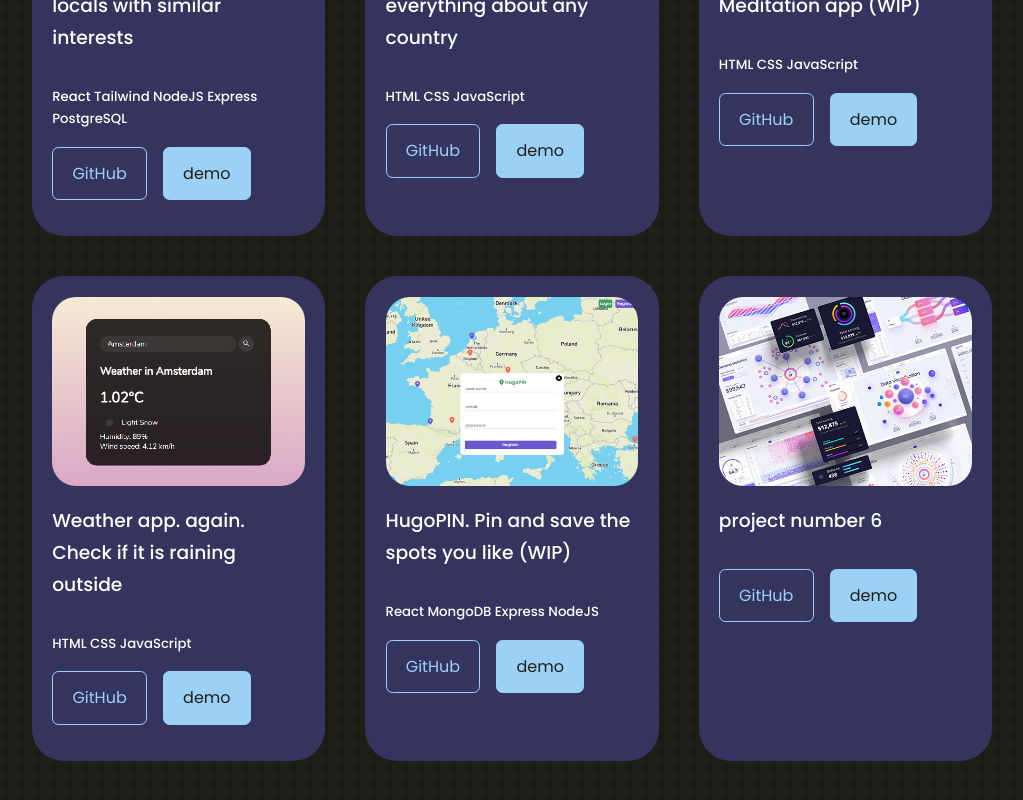
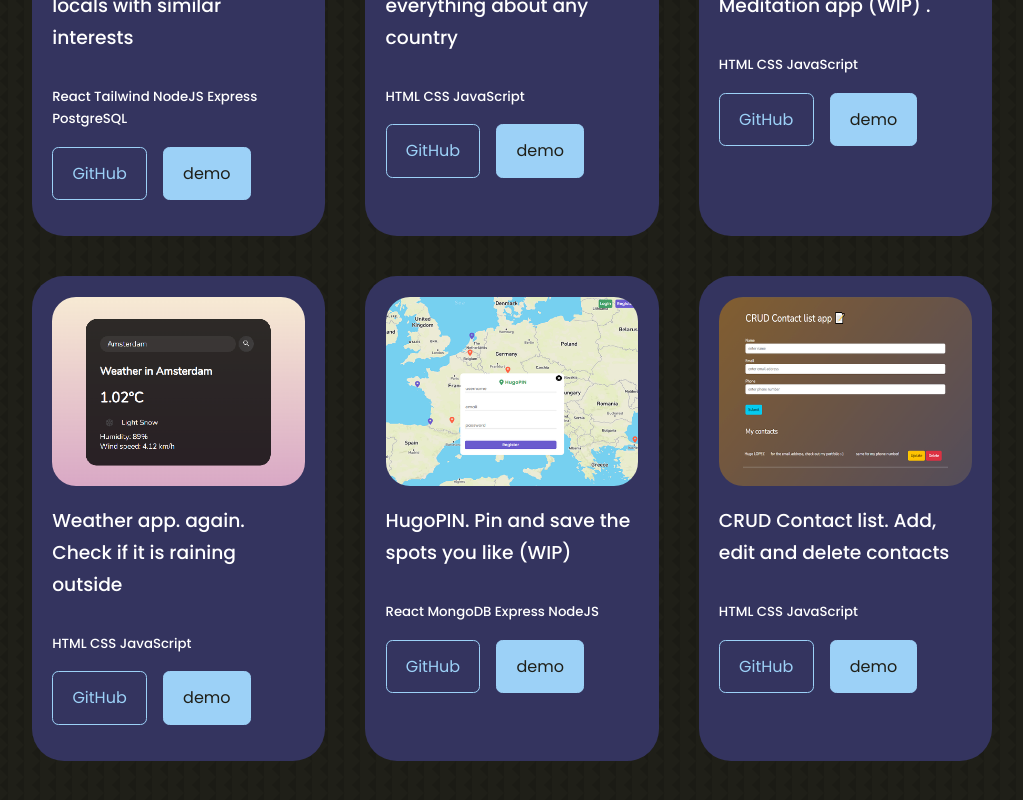
Before and after one commit to HugoLOPEZ64/Portfolio, a React (Create React App) app: page / in a window 1280 px wide. Shown: the part 2663-3463 px from the top of the page, without its empty margins (128-1151 px from the left). Built offline with nearby package versions, Linux system fonts and the light colour scheme.

Commit message:
changes portfolio component, ready to deploy

```diff
--- a/src/components/portfolio/Portfolio.jsx
+++ b/src/components/portfolio/Portfolio.jsx
@@ -5,7 +5,7 @@ import IMG2 from '../../assets/countryguide3.png'
 import IMG3 from '../../assets/meditation.png'
 import IMG4 from '../../assets/weather.png'
 import IMG5 from '../../assets/travel.png'
-import IMG6 from '../../assets/portfolio6.jpg'
+import IMG6 from '../../assets/crud.png'
 
 
 const data = [
@@ -14,7 +14,7 @@ const data = [
     image: IMG1,
     title: 'Otalktone, travel and meet locals with similar interests',
     sub: 'React Tailwind NodeJS Express PostgreSQL',
-    github: 'http://github.com',
+    github: 'https://youtu.be/iePhu_kNySE',
     demo: 'https://otalktone.fly.dev/'
   },
 
@@ -30,7 +30,7 @@ const data = [
   {
     id: 3,
     image: IMG3,
-    title: 'The not so responsive Meditation app (WIP)',
+    title: 'The not so responsive Meditation app (WIP)       .',
     sub: 'HTML CSS JavaScript',
     github: 'https://github.com/HugoLOPEZ64/Meditation-app',
     demo: 'https://meditation-app-black.vercel.app/'
@@ -57,9 +57,10 @@ const data = [
   {
     id: 6,
     image: IMG6,
-    title: 'project number 6',
-    github: 'http://github.com',
-    demo: 'https://otalktone.fly.dev/'
+    title: 'CRUD Contact list. Add, edit and delete contacts',
+    sub: 'HTML CSS JavaScript',
+    github: 'https://github.com/HugoLOPEZ64/crud-contact-list',
+    demo: 'https://crud-contact-list.vercel.app/'
   },
 
 
@@ -75,7 +76,7 @@ const Portfolio = () => {
 
       <div className="container portfolio__container">
         {
-          data.map(({id, image, title, github, demo, sub}) => {
+          data.map(({id, image, title, github, demo, sub,}) => {
             return (
               <article key={id} className='portfolio__item'>
           <div className="portfolio__item-image">
@@ -86,6 +87,7 @@ const Portfolio = () => {
                <div className="portfolio__item-cta">
                 <a href={github} target='_blank' rel="noreferrer" className='btn'>GitHub</a>
                 <a href={demo} className='btn btn-primary' rel="noreferrer" target='_blank'>demo</a>
+
               </div>
         </article>
           )
```
Also changed, not shown: src/assets/crud.png (added).
